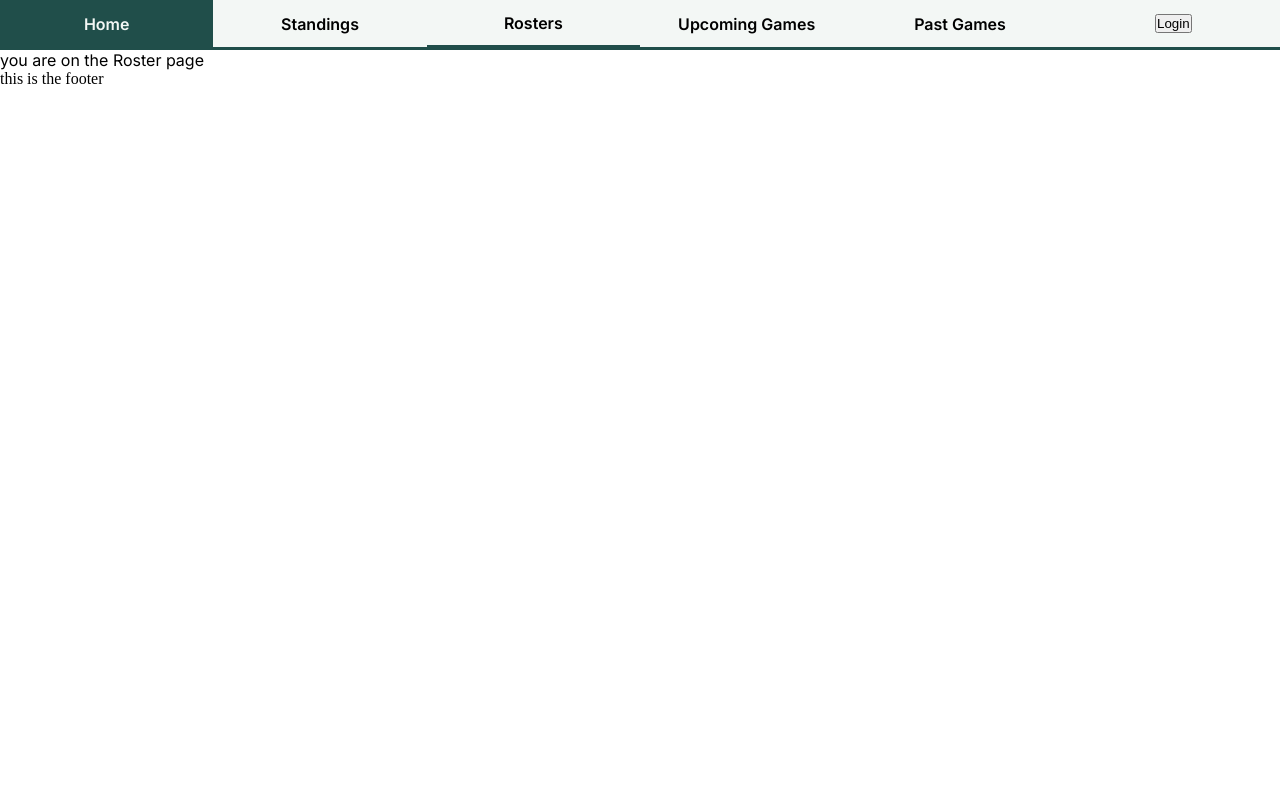
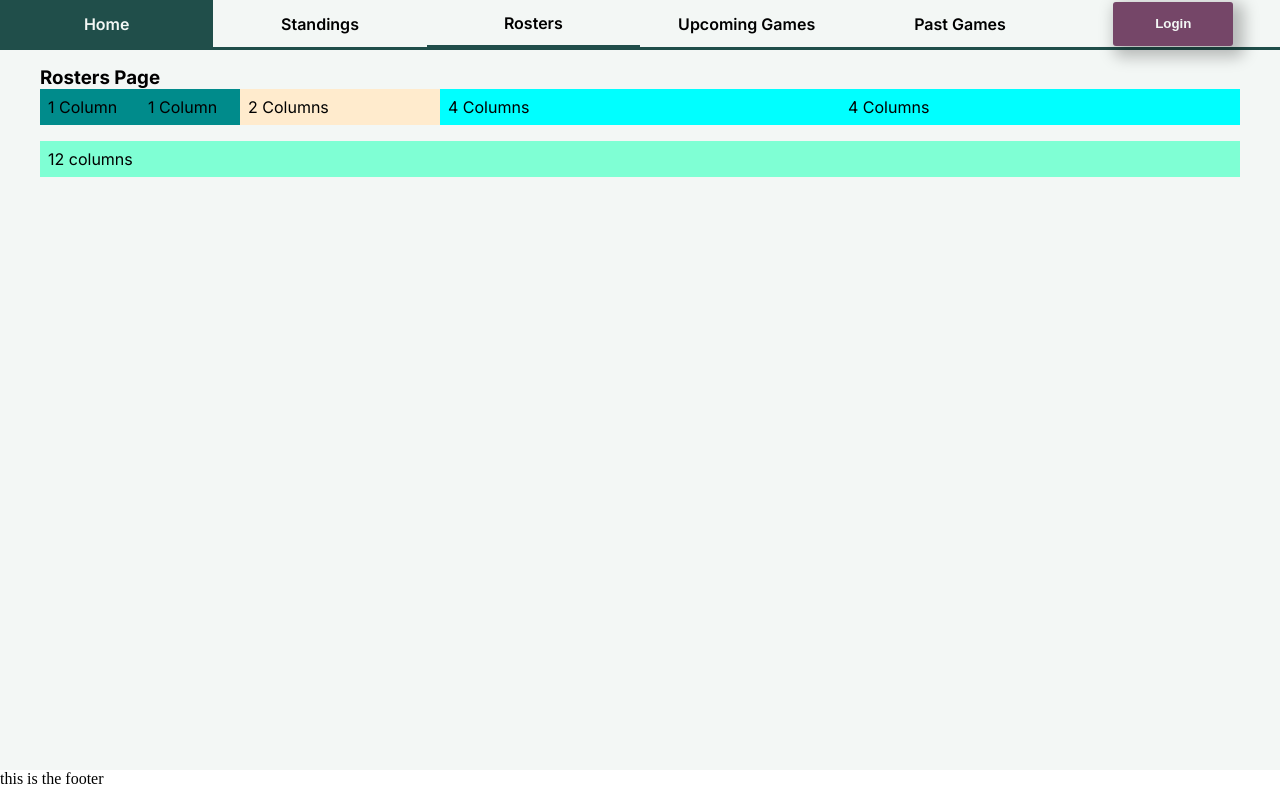
Before and after one commit to TYLER-JM/team-fantasy, a Next.js app: page /rosters in a window 1280 px wide. Built offline with nearby package versions, Linux system fonts and the light colour scheme.

Commit message:
updates pages with placeholder content

```diff
--- a/src/pages/_app.js
+++ b/src/pages/_app.js
@@ -1,15 +1,17 @@
 import Layout from "@/components/Layout";
 import { AuthContext } from "@/context/AuthContext";
 import "@/styles/globals.css";
+import '@/styles/base.css'
 import { useState } from "react";
 
 export default function App({ Component, pageProps }) {
   const [session, setSession] = useState(null)
 
-  function login() {
+  function login(value = 'ANON') {
+    console.log("LOGGING IN")
     setSession({
       token: 'blah',
-      user: {name: 'dave', age: 41}
+      user: {name: value, age: 41}
     })
   }
   function logout() {
--- a/src/pages/rosters.js
+++ b/src/pages/rosters.js
@@ -1,5 +1,20 @@
+import styles from "../styles/layout.module.css"
+
 export default function Rosters() {
   return (
-    <div>you are on the Roster page</div>
+    <section className="container">
+      <h3>Rosters Page</h3>
+      <div className={`${styles.row}`}>
+        <div className={styles.col1}>1 Column </div>
+        <div className={styles.col1}>1 Column </div>
+        <div className={styles.col2}>2 Columns </div>
+        <div className={styles.col4}>4 Columns </div>
+        <div className={styles.col4}>4 Columns </div>
+      </div>
+      <div className={styles.row}>
+        <div className={styles.col12}>12 columns</div>
+      </div>
+
+    </section>
   )
 }
```
Also changed, not shown: src/pages/index.js (+3 -17 lines), src/pages/standings.js (+8 -1 lines).
